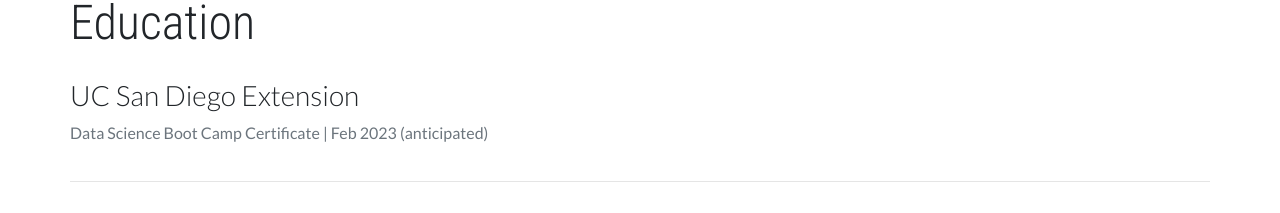
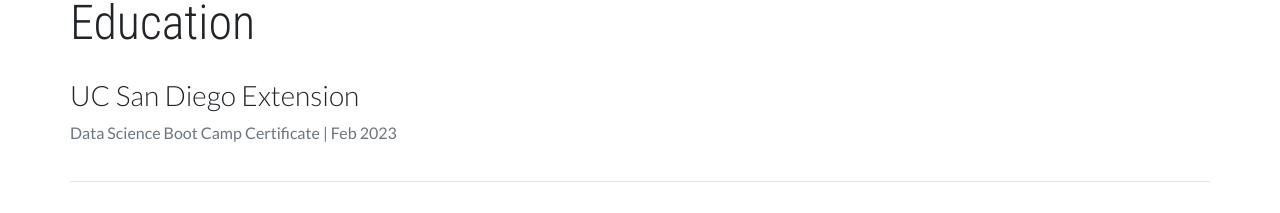
Before and after one commit to cbeckler/portfolio, a plain HTML site: page index.html in a window 1280 px wide. Shown: the part 5200-5413 px from the top of the page. Drawn offline with nearby package versions, Linux system fonts and the light colour scheme.

Commit message:
update data science bootcamp graduation date

```diff
--- a/index.html
+++ b/index.html
@@ -249,7 +249,7 @@
         <h1 class="title">Education </h1>
         <article class="education-item">
             <h3 class="subtitle">UC San Diego Extension</h3>
-            <span class="text-muted">Data Science Boot Camp Certificate | Feb 2023 (anticipated)</span>
+            <span class="text-muted">Data Science Boot Camp Certificate | Feb 2023</span>
         </article>
         <hr />
         <article class="education-item">
```
